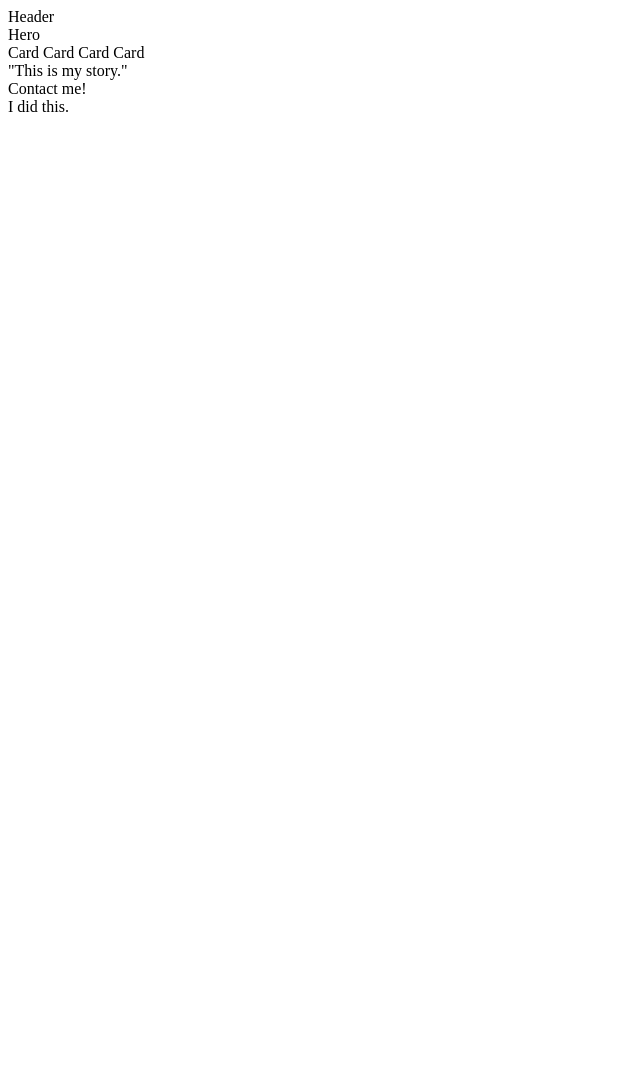
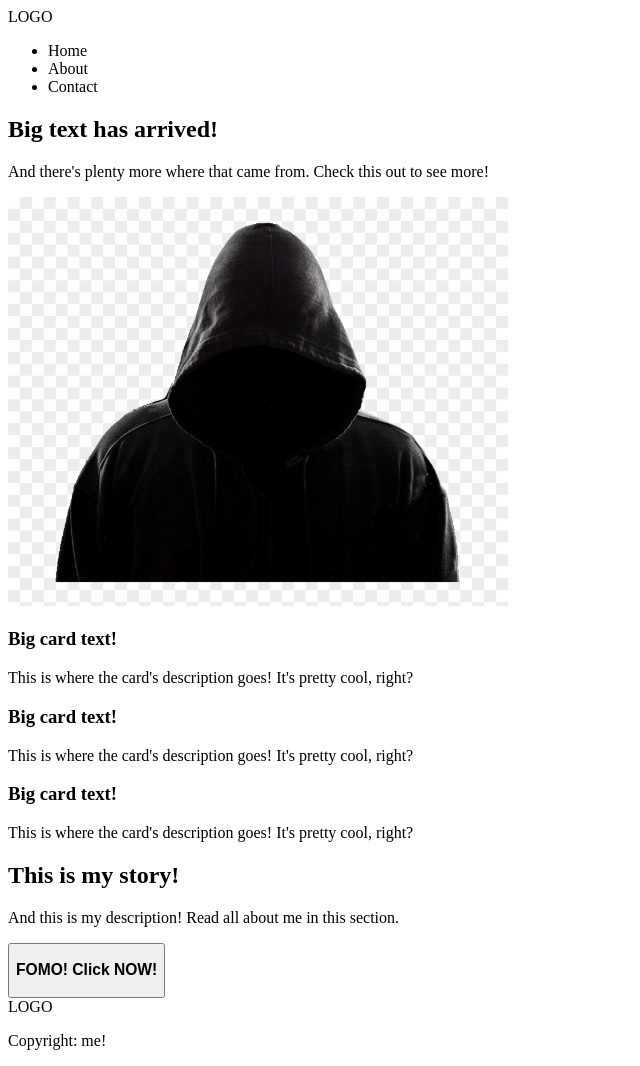
Before and after one commit to JordanLabute/landing_page, a plain HTML site: page index.html in a window 1280 px wide. Shown: the whole page, without its empty margins (0-640 px from the left). Before the commit the page ends 800 px from the top, so only its background shows below. Drawn offline with Linux system fonts and the light colour scheme.

Commit message:
preliminary html, added image

```diff
--- a/index.html
+++ b/index.html
@@ -8,11 +8,64 @@
     <title>Document</title>
 </head>
 <body>
-    <div class="header">Header</div>
-    <div class="hero">Hero</div>
-    <div class="cards">Card Card Card Card</div>
-    <div class="about">"This is my story."</div>
-    <div class="action">Contact me!</div>
-    <div class="footer">I did this.</div>
+
+    <nav class="header">
+        <div class="container">
+            <div class="logo">LOGO</div>
+            <ul>
+                <li>Home</li>
+                <li>About</li>
+                <li>Contact</li>
+            </ul>
+    </div>
+
+    <header class="hero">
+        <div class="container">
+            <div class="splash">
+                <h1>Big text has arrived!</h1>
+                <p>And there's plenty more where that came from. Check this out to see more!</p>
+                <img src="hacker.jpeg" alt="Hacker-hoodie man with an obscured face" width="500" height="auto">
+            </div>
+        </div>
+    </div>
+
+    <section class="cards">
+        <div class="container">
+            <div class="card">
+                <h3>Big card text!</h3>
+                <p>This is where the card's description goes! It's pretty cool, right?</p>
+            </div>
+            <div class="card">
+                <h3>Big card text!</h3>
+                <p>This is where the card's description goes! It's pretty cool, right?</p>
+            </div>
+            <div class="card">
+                <h3>Big card text!</h3>
+                <p>This is where the card's description goes! It's pretty cool, right?</p>
+            </div>
+        </div>
+    </div>
+
+    <section class="about">
+        <div class="container">
+            <h2>This is my story!</h2>
+            <p>And this is my description! Read all about me in this section.</p>
+        </div>
+    </div>
+
+    <section class="action">
+        <div class="container">
+            <button>
+                <h3>FOMO! Click NOW!</h3>
+            </button>
+        </div>
+    </div>
+
+    <footer class="footer">
+        <div class="container">
+            <div class="logo">LOGO</div>
+            <p>Copyright: me!</p>
+        </div>
+    </div>
 </body>
 </html>
```
Also changed, not shown: hacker.jpeg (added).
